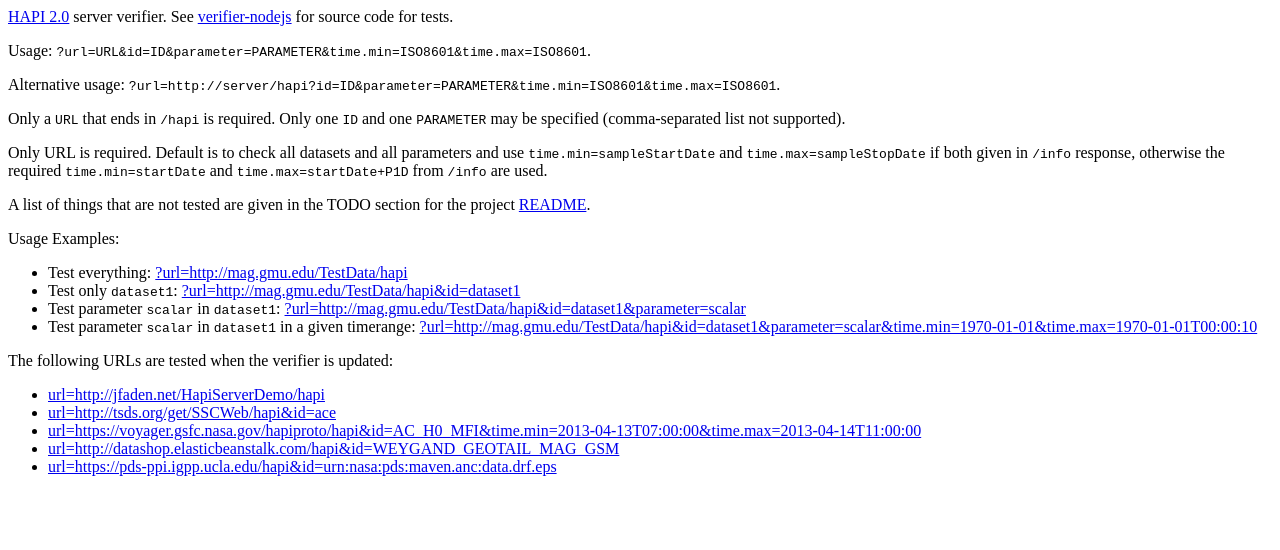
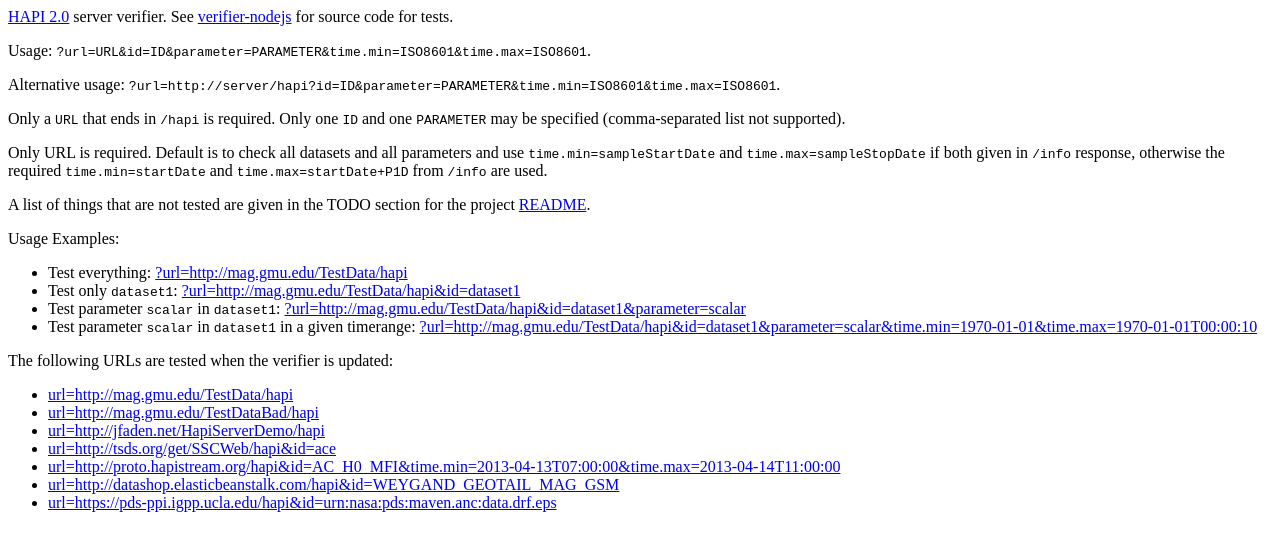
Before and after one commit to hapi-server/verifier-nodejs, a website: page verify.html in a window 1280 px wide. Drawn offline with nearby package versions, Linux system fonts and the light colour scheme.

Commit message:
Add test URLS

```diff
--- a/verify.html
+++ b/verify.html
@@ -2,9 +2,11 @@
   	<script src="http://ajax.googleapis.com/ajax/libs/jquery/1.8.2/jquery.min.js"></script>
 	<script>
 	var testURLs = [
+		"url=http://mag.gmu.edu/TestData/hapi",
+		"url=http://mag.gmu.edu/TestDataBad/hapi",
 		"url=http://jfaden.net/HapiServerDemo/hapi",
 		"url=http://tsds.org/get/SSCWeb/hapi&id=ace",
-		"url=https://voyager.gsfc.nasa.gov/hapiproto/hapi&id=AC_H0_MFI&time.min=2013-04-13T07:00:00&time.max=2013-04-14T11:00:00",
+		"url=http://proto.hapistream.org/hapi&id=AC_H0_MFI&time.min=2013-04-13T07:00:00&time.max=2013-04-14T11:00:00",
 		"url=http://datashop.elasticbeanstalk.com/hapi&id=WEYGAND_GEOTAIL_MAG_GSM",
 		"url=https://pds-ppi.igpp.ucla.edu/hapi&id=urn:nasa:pds:maven.anc:data.drf.eps"];
 
```
